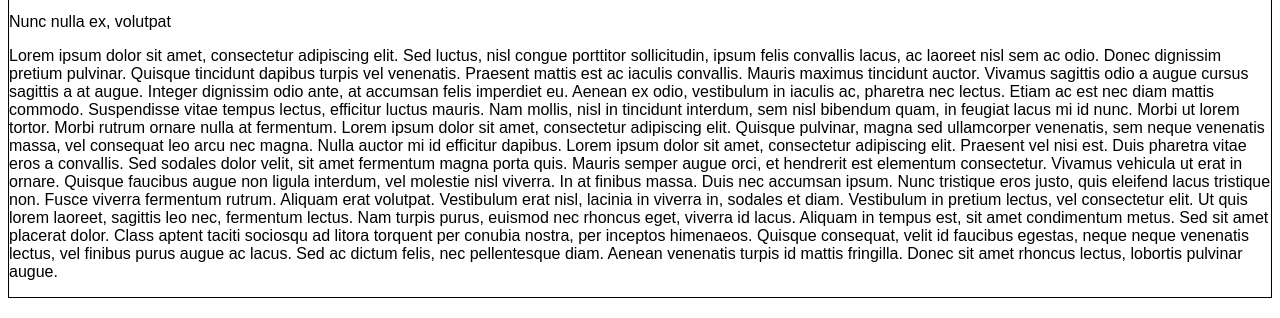
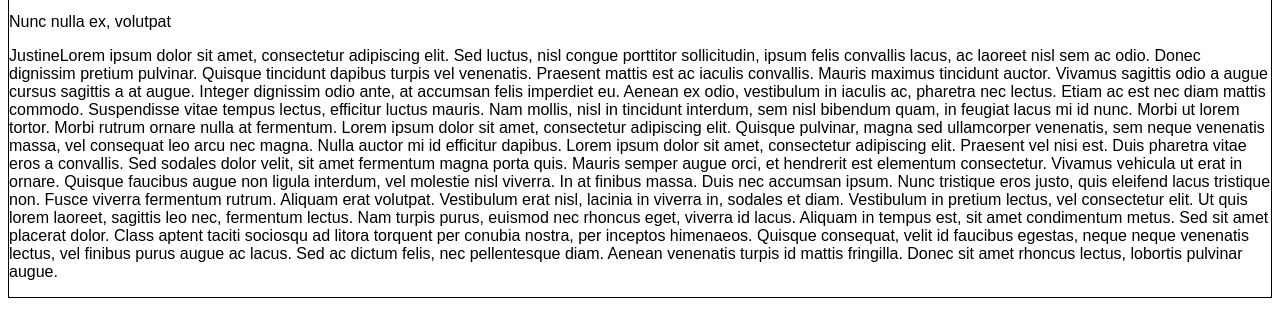
Before and after one commit to preciousflower22/Activity1, a plain HTML site: page index.html in a window 1280 px wide. Shown: the part 334-652 px from the top of the page. Drawn offline with Linux system fonts and the light colour scheme.

Commit message:
add name

```diff
--- a/index.html
+++ b/index.html
@@ -48,7 +48,7 @@
 
 <p class="bc-head-title">Nunc nulla ex, volutpat</p>
 
-<p>Lorem ipsum dolor sit amet, consectetur adipiscing elit. Sed luctus, nisl congue porttitor sollicitudin, ipsum felis convallis lacus, ac laoreet nisl sem ac odio. Donec dignissim pretium pulvinar. Quisque tincidunt dapibus turpis vel venenatis. Praesent mattis est ac iaculis convallis. Mauris maximus tincidunt auctor. Vivamus sagittis odio a augue cursus sagittis a at augue. Integer dignissim odio ante, at accumsan felis imperdiet eu. Aenean ex odio, vestibulum in iaculis ac, pharetra nec lectus. Etiam ac est nec diam mattis commodo. Suspendisse vitae tempus lectus, efficitur luctus mauris. Nam mollis, nisl in tincidunt interdum, sem nisl bibendum quam, in feugiat lacus mi id nunc. Morbi ut lorem tortor. Morbi rutrum ornare nulla at fermentum.
+<p>JustineLorem ipsum dolor sit amet, consectetur adipiscing elit. Sed luctus, nisl congue porttitor sollicitudin, ipsum felis convallis lacus, ac laoreet nisl sem ac odio. Donec dignissim pretium pulvinar. Quisque tincidunt dapibus turpis vel venenatis. Praesent mattis est ac iaculis convallis. Mauris maximus tincidunt auctor. Vivamus sagittis odio a augue cursus sagittis a at augue. Integer dignissim odio ante, at accumsan felis imperdiet eu. Aenean ex odio, vestibulum in iaculis ac, pharetra nec lectus. Etiam ac est nec diam mattis commodo. Suspendisse vitae tempus lectus, efficitur luctus mauris. Nam mollis, nisl in tincidunt interdum, sem nisl bibendum quam, in feugiat lacus mi id nunc. Morbi ut lorem tortor. Morbi rutrum ornare nulla at fermentum.
     Lorem ipsum dolor sit amet, consectetur adipiscing elit. Quisque pulvinar, magna sed ullamcorper venenatis, sem neque venenatis massa, vel consequat leo arcu nec magna. Nulla auctor mi id efficitur dapibus. Lorem ipsum dolor sit amet, consectetur adipiscing elit. Praesent vel nisi est. Duis pharetra vitae eros a convallis. Sed sodales dolor velit, sit amet fermentum magna porta quis. Mauris semper augue orci, et hendrerit est elementum consectetur. Vivamus vehicula ut erat in ornare. Quisque faucibus augue non ligula interdum, vel molestie nisl viverra.
 
 In at finibus massa. Duis nec accumsan ipsum. Nunc tristique eros justo, quis eleifend lacus tristique non. Fusce viverra fermentum rutrum. Aliquam erat volutpat. Vestibulum erat nisl, lacinia in viverra in, sodales et diam. Vestibulum in pretium lectus, vel consectetur elit. Ut quis lorem laoreet, sagittis leo nec, fermentum lectus.
```
